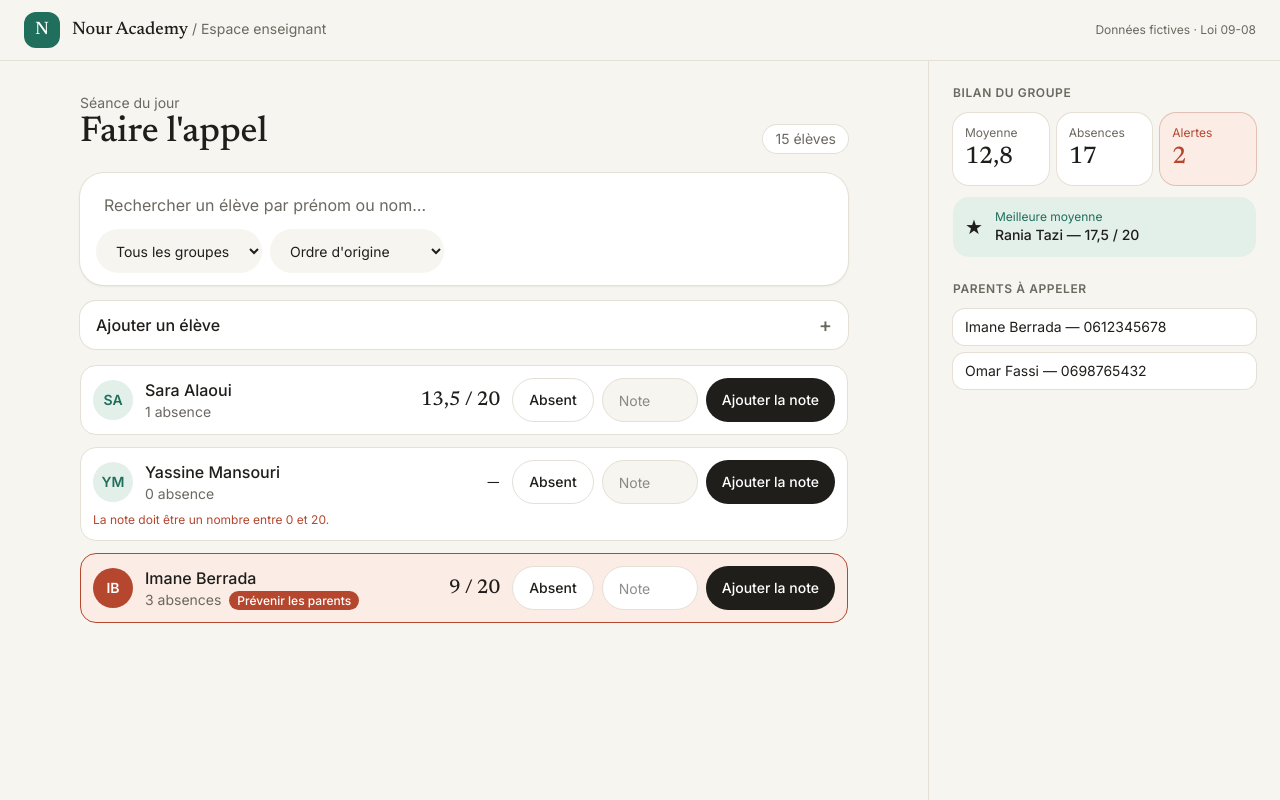
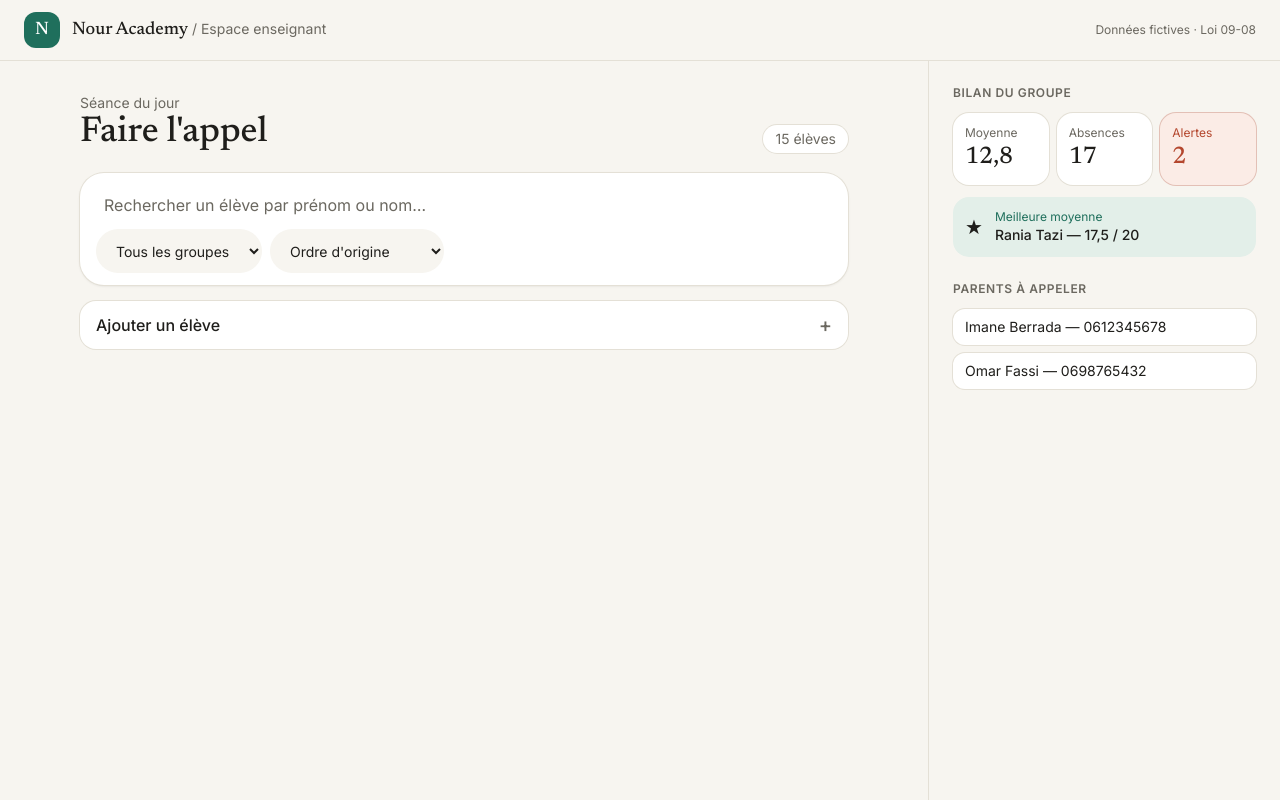
Before and after one commit to mr-mohame/Nour-Academy-Enseignant, a plain HTML site: page index.html in a window 1280 px wide. Drawn offline with nearby package versions, Linux system fonts and the light colour scheme.

Commit message:
feat: creer le dashboreavec html et tailwind

```diff
--- a/index.html
+++ b/index.html
@@ -186,7 +186,7 @@
                ===================================================== -->
 
                     <!-- Ligne normale -->
-                    <li class="rounded-2xl border border-line bg-card p-3" data-id="1">
+                    <!-- <li class="rounded-2xl border border-line bg-card p-3" data-id="1">
                         <div class="flex flex-col gap-3 lg:flex-row lg:items-center">
 
                             <button type="button" class="btn-fiche flex min-h-11 flex-1 items-center gap-3 text-left">
@@ -215,7 +215,7 @@
                         <p class="message mt-2 text-xs text-alert" hidden>La note doit être un nombre entre 0 et 20.</p>
                     </li>
 
-                    <!-- Ligne sans note + note refusée (message visible) -->
+                    Ligne sans note + note refusée (message visible)
                     <li class="rounded-2xl border border-line bg-card p-3" data-id="2">
                         <div class="flex flex-col gap-3 lg:flex-row lg:items-center">
 
@@ -245,7 +245,7 @@
                         <p class="message mt-2 text-xs text-alert">La note doit être un nombre entre 0 et 20.</p>
                     </li>
 
-                    <!-- Ligne en ALERTE : classe « alerte » + badge visible -->
+                    Ligne en ALERTE : classe « alerte » + badge visible
                     <li class="alerte rounded-2xl border border-line bg-card p-3" data-id="3">
                         <div class="flex flex-col gap-3 lg:flex-row lg:items-center">
 
@@ -277,7 +277,7 @@
                             </div>
                         </div>
                         <p class="message mt-2 text-xs text-alert" hidden>La note doit être un nombre entre 0 et 20.</p>
-                    </li>
+                    </li> -->
                 </ul>
 
                 <!-- Aucun résultat  -->
@@ -358,8 +358,8 @@
         </ul>
     </dialog>
 
-    <script src="assets/js/data.js"></script>
-    <script src="assets/js/script.js"></script>
+    <script type="module" src="assets/js/data.js"></script>
+    <script type="module" src="assets/js/script.js"></script>
 </body>
 
 </html>
```
